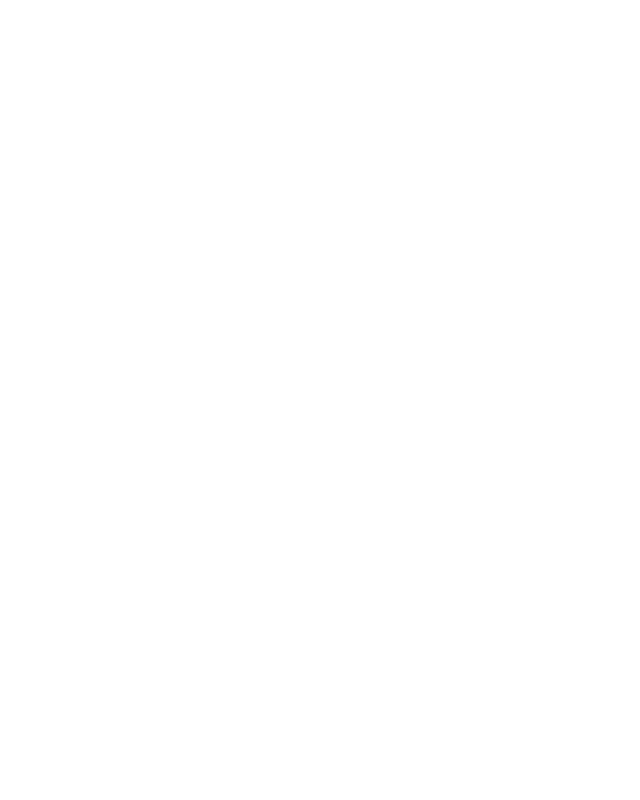
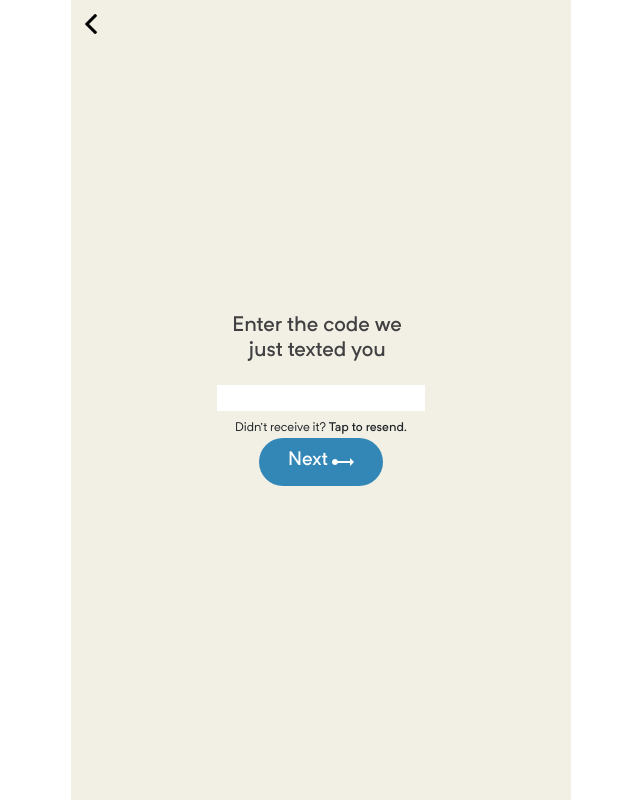
Before and after one commit to ab316/clubhouse-frontend-clone, a React (Create React App) app: page /code_confirm in a window 1280 px wide. Before the commit this address had no page. Shown: the whole page, without its empty margins (319-959 px from the left). Built offline with nearby package versions, Linux system fonts and the light colour scheme.

Commit message:
Code confirm screen

```diff
--- a/src/App.css
+++ b/src/App.css
@@ -19,7 +19,7 @@ button {
 }
 
 a {
-  text-decoration: none;
+  text-decoration: none !important;
 }
 
 .primaryBtn {
--- a/src/App.jsx
+++ b/src/App.jsx
@@ -3,6 +3,7 @@ import {BrowserRouter as Router, Routes, Route} from 'react-router-dom';
 import PlanLayout from './pages/layouts/PlanLayout';
 import Welcome from './pages/Welcome';
 import PhoneConfirmation from './pages/PhoneConfirmation';
+import CodeConfirm from './pages/CodeConfirm';
 
 function App() {
   return (
@@ -11,6 +12,7 @@ function App() {
         <Routes>
           <Route path="/" element={<Welcome />} />
           <Route path="/invite" element={<PhoneConfirmation />} />
+          <Route path="/code_confirm" element={<CodeConfirm />} />
         </Routes>
       </PlanLayout>
     </Router>
--- /dev/null
+++ b/src/pages/CodeConfirm.jsx
@@ -0,0 +1,37 @@
+import React from 'react';
+import {Link} from 'react-router-dom';
+import style from '../styles/phoneConfirmation.module.css';
+
+const CodeConfirm = () => {
+  return (
+    <div className={style.phoneConfirmationContainer}>
+      <Link to="/invite" className={style.backBtn}>
+        <img src="/images/arrow.png" alt="Back" />
+      </Link>
+      <div className="text-center">
+        <h1 style={{width: '100%', maxWidth: '200px', marginBottom: '1em'}}>
+          Enter the code we just texted you
+        </h1>
+        <input
+          type="text"
+          style={{
+            width: '100%',
+            border: 'none',
+            textAlign: 'center',
+            outline: 'none',
+          }}
+        />
+        <p className="mt-2">
+          Didn't receive it? <span>Tap to resend.</span>
+        </p>
+      </div>
+      <Link
+        to="/allow_notification"
+        className="primaryBtn d-flex align-items-center">
+        Next <img src="images/nextArrowIcon.svg" alt="Next" className="ms-1" />
+      </Link>
+    </div>
+  );
+};
+
+export default CodeConfirm;
--- a/src/pages/PhoneConfirmation.jsx
+++ b/src/pages/PhoneConfirmation.jsx
@@ -9,7 +9,7 @@ const PhoneConfirmation = () => {
   return (
     <div className={style.phoneConfirmationContainer}>
       <Link to="/" className={style.backBtn}>
-        <img src="/images/arrow.png" alt="Go Back" />
+        <img src="/images/arrow.png" alt="Back" />
       </Link>
       <h1>Enter your phone</h1>
       <PhoneInput
```
